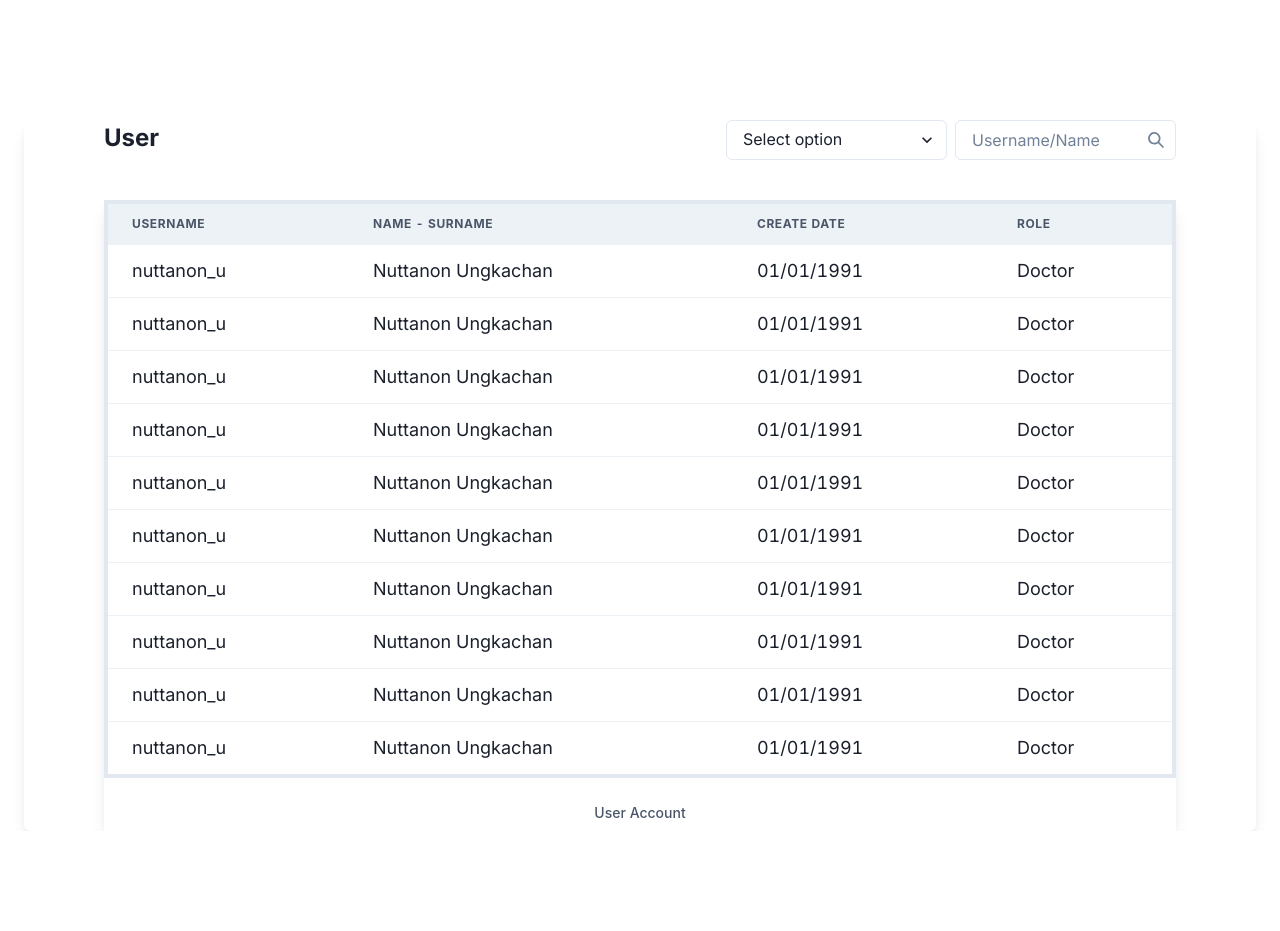
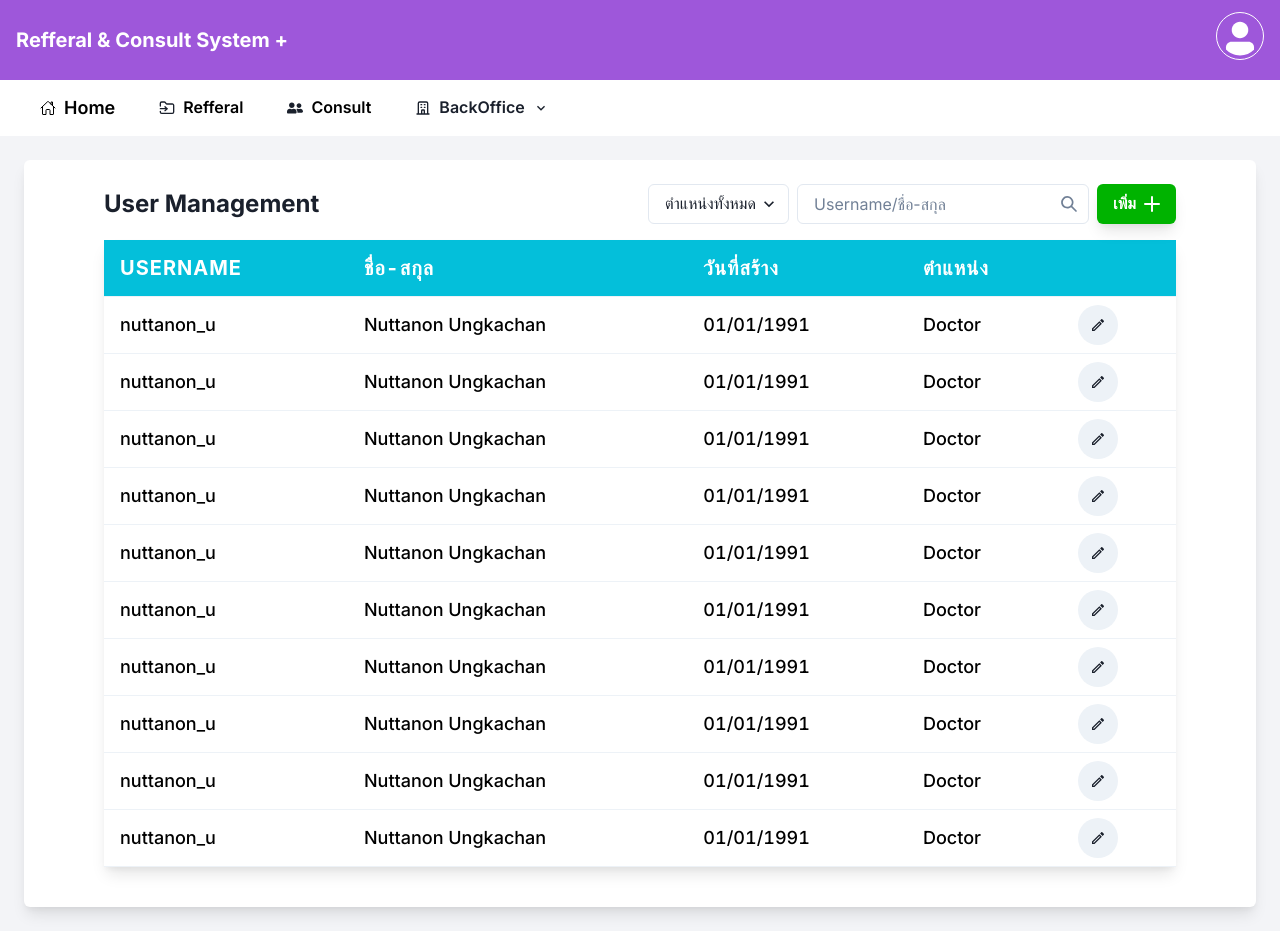
Before and after one commit to yottrakul/rln-referral, a Next.js app: page /UserBackOffice in a window 1280 px wide. Before the commit the page ends 831 px from the top, so only its background shows below. Built offline with nearby package versions, Linux system fonts and the light colour scheme.

Commit message:
feat: user management + navbar

```diff
--- a/src/app/UserBackOffice/page.tsx
+++ b/src/app/UserBackOffice/page.tsx
@@ -1,24 +1,5 @@
-import {
-  Box,
-  Flex,
-  Table,
-  Thead,
-  Tbody,
-  Tfoot,
-  Tr,
-  Th,
-  Td,
-  TableCaption,
-  TableContainer,
-  Stack,
-} from "@chakra-ui/react";
-import React from "react";
 import UserManagement from "../ui/user/UserManagement";
 
 export default function page() {
-  return (
-    <Box>
-      <UserManagement />
-    </Box>
-  );
+  return <UserManagement />;
 }
--- /dev/null
+++ b/src/app/ui/navbar/Navbar.tsx
@@ -0,0 +1,139 @@
+"use client";
+import { ChevronDownIcon } from "@chakra-ui/icons";
+import {
+  Box,
+  Flex,
+  Text,
+  Spacer,
+  Stack,
+  Center,
+  Avatar,
+  Button,
+  IconButton,
+  Icon,
+  MenuButton,
+  MenuList,
+  MenuItem,
+  Menu,
+} from "@chakra-ui/react";
+import Link from "next/link";
+import { useState } from "react";
+import { IoHomeOutline } from "react-icons/io5";
+import { LuFolderInput } from "react-icons/lu";
+import { HiOutlineOfficeBuilding } from "react-icons/hi";
+import { FaUserFriends } from "react-icons/fa";
+
+export default function Navbar() {
+  return (
+    <>
+      <Flex height="20" bg="#9E57DA" p="4">
+        <Text alignSelf="center" fontSize="xl" fontWeight="bold" color="white">
+          Refferal & Consult System +
+        </Text>
+        <Spacer />
+        <Menu>
+          {({ isOpen }) => (
+            <>
+              <MenuButton
+                bg="none"
+                rounded="full"
+                isActive={isOpen}
+                as={IconButton}
+                colorScheme="none"
+                icon={<Avatar bg="none" border="1px solid" borderColor="white" />}
+              ></MenuButton>
+              <MenuList>
+                <MenuItem>
+                  <Link href={"/UserBackOffice"}>
+                    <Text fontSize="md" fontWeight="medium" color="black">
+                      Profile
+                    </Text>
+                  </Link>
+                </MenuItem>
+                <MenuItem>
+                  <Link href={"/UserBackOffice"}>
+                    <Text fontSize="md" fontWeight="medium" color="black">
+                      Sign Out
+                    </Text>
+                  </Link>
+                </MenuItem>
+              </MenuList>
+            </>
+          )}
+        </Menu>
+      </Flex>
+      <Flex height="7vh" bg="#FFFFF" p="4">
+        <Center>
+          <Stack direction="row" alignSelf="center" spacing="1">
+            <Button _hover={{ bg: "gray.100" }} bg="none" rounded="full">
+              <Link href={"/Home"}>
+                <Stack direction="row" spacing={4}>
+                  <Center>
+                    <Icon as={IoHomeOutline} color="black" mx={2} />
+                    <Text fontSize="lg" fontWeight="semi-bold" color="black">
+                      Home
+                    </Text>
+                  </Center>
+                </Stack>
+              </Link>
+            </Button>
+            <Button _hover={{ bg: "gray.100" }} bg="none" rounded="full">
+              <Link href={"/Refferal"}>
+                <Stack direction="row" spacing={2}>
+                  <Center>
+                    <Icon as={LuFolderInput} mx="2" />
+                    <Text fontSize="md" fontWeight="semi-bold" color="black">
+                      Refferal
+                    </Text>
+                  </Center>
+                </Stack>
+              </Link>
+            </Button>
+            <Button _hover={{ bg: "gray.100" }} bg="none" rounded="full">
+              <Link href={"/Consult"}>
+                <Stack direction="row" spacing={2}>
+                  <Center>
+                    <Icon as={FaUserFriends} mx="2" />
+                    <Text fontSize="md" fontWeight="semi-bold" color="black">
+                      Consult
+                    </Text>
+                  </Center>
+                </Stack>
+              </Link>
+            </Button>
+            <Menu>
+              {({ isOpen }) => (
+                <>
+                  <MenuButton bg="none" rounded="full" isActive={isOpen} as={Button} rightIcon={<ChevronDownIcon />}>
+                    <Stack direction="row">
+                      <Center>
+                        <Icon as={HiOutlineOfficeBuilding} mx="2" />
+                        {isOpen ? "BackOffice" : "BackOffice"}
+                      </Center>
+                    </Stack>
+                  </MenuButton>
+                  <MenuList>
+                    <MenuItem>
+                      <Link href={"/UserBackOffice"}>
+                        <Text fontSize="md" fontWeight="medium" color="black">
+                          User Management
+                        </Text>
+                      </Link>
+                    </MenuItem>
+                    <MenuItem>
+                      <Link href={"/Role"}>
+                        <Text fontSize="md" fontWeight="medium" color="black">
+                          Role Management
+                        </Text>
+                      </Link>
+                    </MenuItem>
+                  </MenuList>
+                </>
+              )}
+            </Menu>
+          </Stack>
+        </Center>
+      </Flex>
+    </>
+  );
+}
--- a/src/app/ui/user/UserManagement.tsx
+++ b/src/app/ui/user/UserManagement.tsx
@@ -18,8 +18,13 @@ import {
   Input,
   InputRightElement,
   Select,
+  Button,
+  IconButton,
+  FormControl,
 } from "@chakra-ui/react";
-import { SearchIcon } from "@chakra-ui/icons";
+import { AddIcon, SearchIcon } from "@chakra-ui/icons";
+import { MdOutlineEdit } from "react-icons/md";
+import Navbar from "../navbar/Navbar";
 
 export default function UserManagement() {
   const user = [
@@ -36,50 +41,84 @@ export default function UserManagement() {
   ];
 
   return (
-    <Box position="relative" px="6" pt={20} overflow="auto">
+    <>
+      <Navbar />
+      <Box position="relative" p="6" bg="#f3f4f7">
         <Box boxShadow="lg" rounded="md" bg="white">
-        <Flex direction="row" justify="between" my="10" mx="20">
+          <Flex direction="row" mx="20" pt="6" alignItems="center">
             <Box>
-            <Text as="b" fontSize="2xl">
-              User
+              <Text fontWeight="Bold" fontSize="2xl">
+                User Management
               </Text>
             </Box>
             <Spacer />
             {/* filter */}
             <Stack direction="row">
-            <Select placeholder="Select option">
-              <option value="option1">Option 1</option>
-              <option value="option2">Option 2</option>
-              <option value="option3">Option 3</option>
+              <FormControl width="30">
+                <Select placeholder="ตำแหน่งทั้งหมด">
+                  <option value="option1">Doctor</option>
+                  <option value="option2">Medic</option>
                 </Select>
+              </FormControl>
+              <FormControl width="22">
                 <InputGroup>
-              <Input variant="outline" placeholder="Username/Name" />
+                  <Input variant="outline" placeholder="Username/ชื่อ-สกุล" />
                   <InputRightElement color={"gray.500"}>
                     <SearchIcon />
                   </InputRightElement>
                 </InputGroup>
+              </FormControl>
+              <Button
+                width="30"
+                rightIcon={<AddIcon />}
+                color={"white"}
+                _hover={{ bg: "green.500" }}
+                bg="#00b300"
+                shadow="lg"
+              >
+                <Text color={"white"}>เพิ่ม</Text>
+              </Button>
             </Stack>
           </Flex>
-        <Flex direction="row" mt={4} px={20}>
-          <Box boxShadow="lg" w="100%">
+          <Flex direction="row" px={20} pt="4" pb="10">
+            <Box w="100%" boxShadow="lg">
               <TableContainer w={"100%"} overflow={"auto"}>
-              <Table variant="simple" border="4px solid" borderColor="gray.200">
-                <TableCaption>User Account</TableCaption>
-                <Thead bg={"#EDF2F7"} fontSize={"xl"}>
+                <Table variant="simple" size="sm">
+                  <Thead bg={"#04BFDA"} height="14">
                     <Tr>
-                    <Th>Username</Th>
-                    <Th>Name - Surname</Th>
-                    <Th>Create Date</Th>
-                    <Th>Role</Th>
+                      <Th fontSize={"xl"} minHeight="10vh" fontWeight="semi-bold" color="white">
+                        username
+                      </Th>
+                      <Th fontSize={"xl"} fontWeight="semi-bold" color="white">
+                        ชื่อ-สกุล
+                      </Th>
+                      <Th fontSize={"xl"} fontWeight="semi-bold" color="white">
+                        วันที่สร้าง
+                      </Th>
+                      <Th fontSize={"xl"} fontWeight="semi-bold" color="white">
+                        ตำแหน่ง
+                      </Th>
+                      <Th fontSize={"xl"} fontWeight="semi-bold" color="white"></Th>
                     </Tr>
                   </Thead>
-                <Tbody fontSize={"lg"}>
+                  <Tbody>
                     {user.map((u) => (
-                    <Tr key={u.user_id}>
-                      <Td>{u.username}</Td>
-                      <Td>{u.name}</Td>
-                      <Td>{u.create_date}</Td>
-                      <Td>{u.role}</Td>
+                      <Tr key={u.user_id} _hover={{ bg: "gray.50" }} style={{ maxHeight: "5vh" }} px="4">
+                        <Td fontSize={"lg"} fontWeight="medium" color="black">
+                          {u.username}
+                        </Td>
+                        <Td fontSize={"lg"} fontWeight="medium" color="black">
+                          {u.name}
+                        </Td>
+                        <Td fontSize={"lg"} fontWeight="medium" color="black">
+                          {u.create_date}
+                        </Td>
+                        <Td fontSize={"lg"} fontWeight="medium" color="black">
+                          {u.role}
+                        </Td>
+                        <Td fontSize={"lg"} fontWeight="medium" color="black">
+                          <IconButton aria-label="Edit" isRound={true} icon={<MdOutlineEdit />} />
+                        </Td>
                       </Tr>
                     ))}
                   </Tbody>
@@ -89,5 +128,6 @@ export default function UserManagement() {
           </Flex>
         </Box>
       </Box>
+    </>
   );
 }
```
Also changed, not shown: src/app/ui/Login/LoginForm.tsx (+3 -11 lines). Lines whose indentation alone changed are shown as unchanged.
